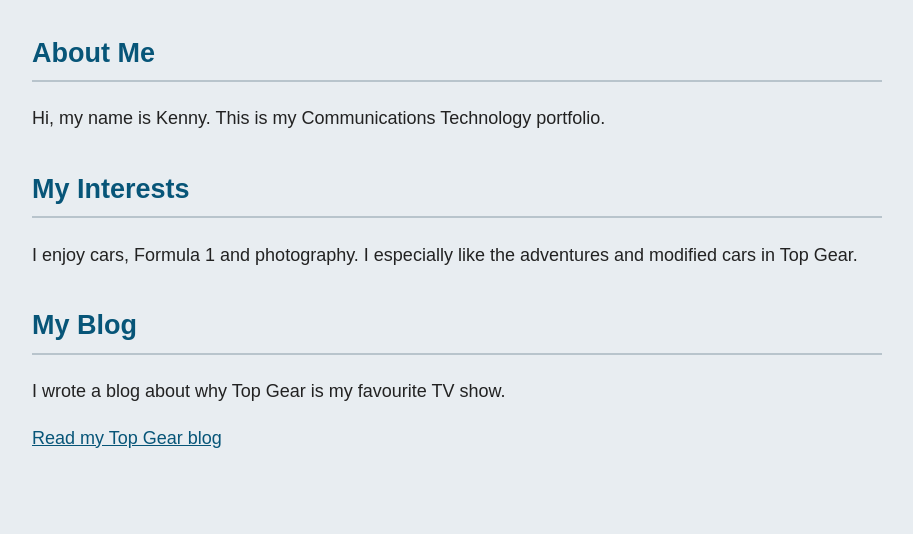
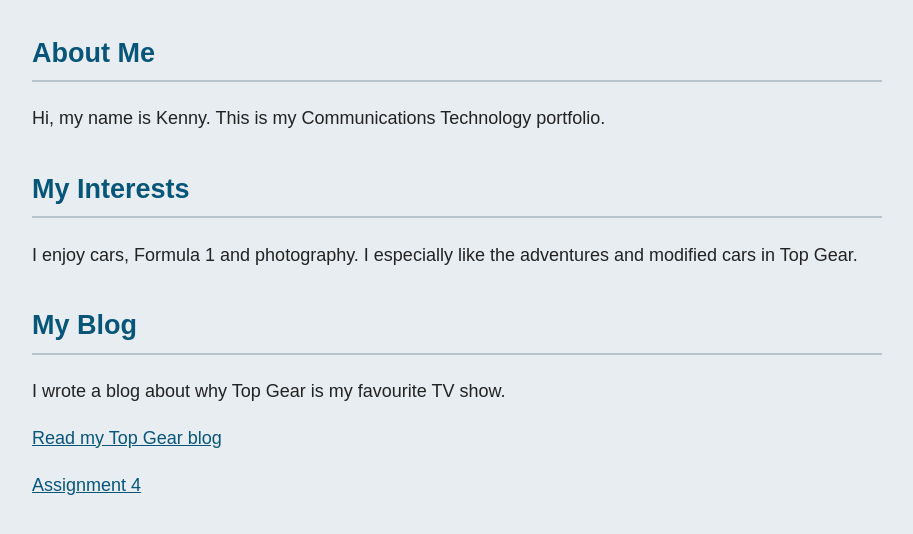
Before and after one commit to lzx20081216-web/lzx20081216-web.github.io, a plain HTML site: page index.html in a window 1280 px wide. Shown: the part 140-674 px from the top of the page, without its empty margins (183-1096 px from the left). Drawn offline with Linux system fonts and the light colour scheme.

Commit message:
Update index.html

```diff
--- a/index.html
+++ b/index.html
@@ -18,6 +18,7 @@
     <h2>My Blog</h2>
     <p>I wrote a blog about why Top Gear is my favourite TV show.</p>
     <p><a href="TopGear.html">Read my Top Gear blog</a></p>
+    <a href="assignment4.html">Assignment 4</a>
 
 </body>
 </html>
```
